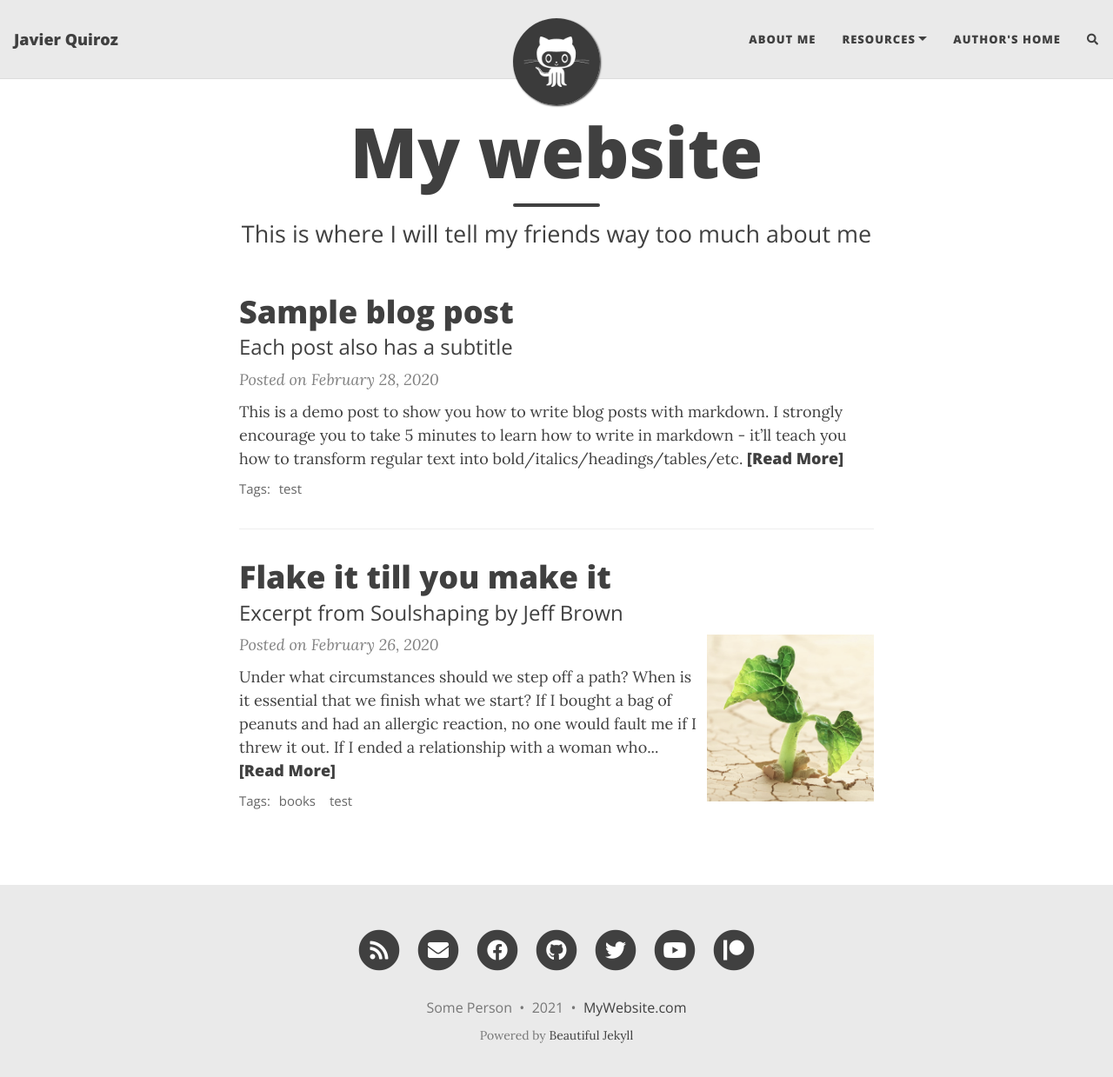
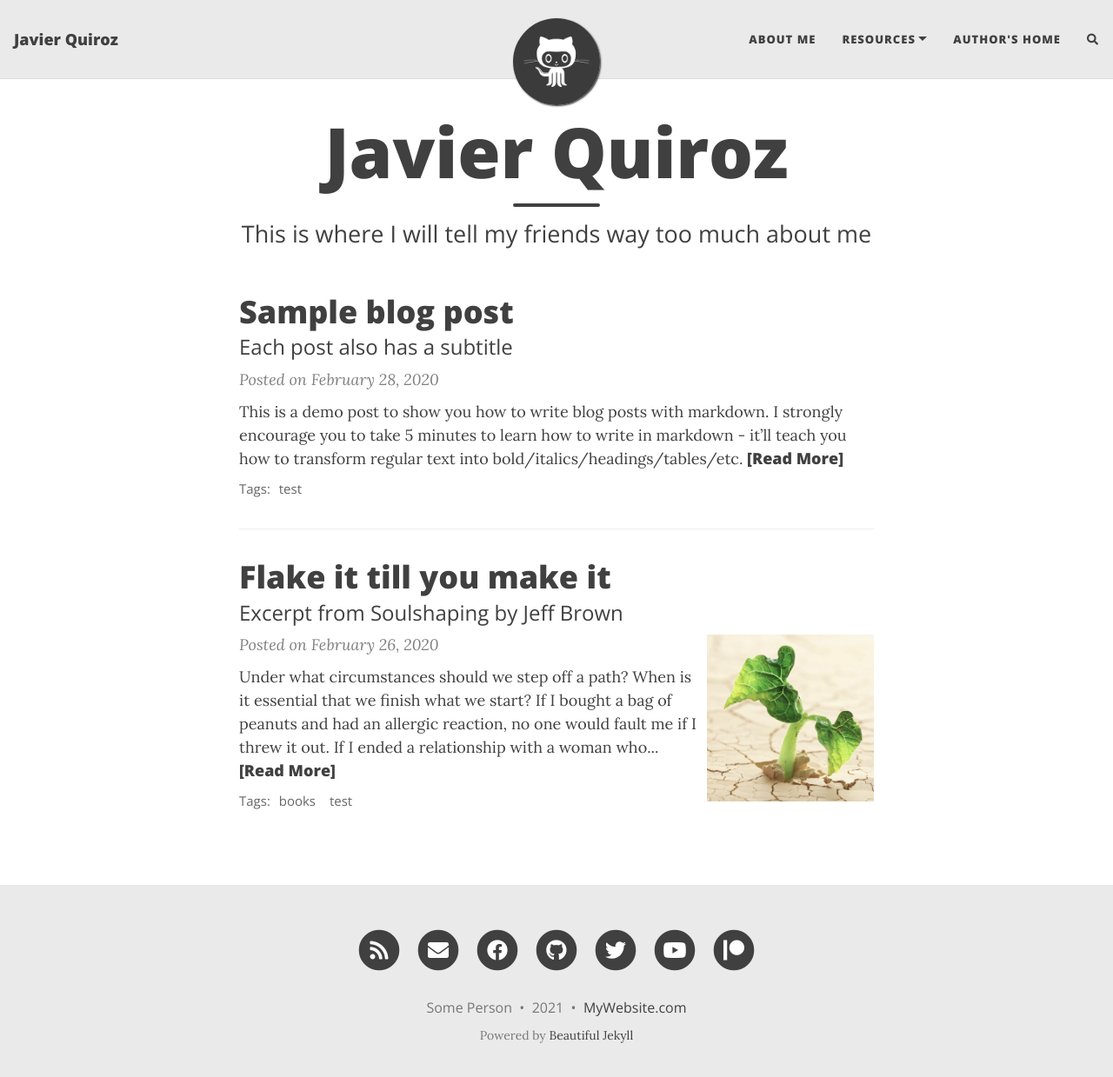
Before and after one commit to Javiz10/Javiz10, a Jekyll site: the page built from index.html, in a window 1280 px wide and 1252 px high. Shown: the top 1239 px of the window at 87% size. Built offline with Jekyll 4.4.1, drawn with Linux system fonts in a browser that asks for light colours; nearby versions of some CDN libraries; the list of posts is cut into pages by our own code; comment, search, counter and statistics services are not loaded.

Commit message:
cambio
nombre

```diff
--- a/index.html
+++ b/index.html
@@ -1,5 +1,5 @@
 ---
 layout: home
-title: My website
+title: Javier Quiroz
 subtitle: This is where I will tell my friends way too much about me
 ---
```
